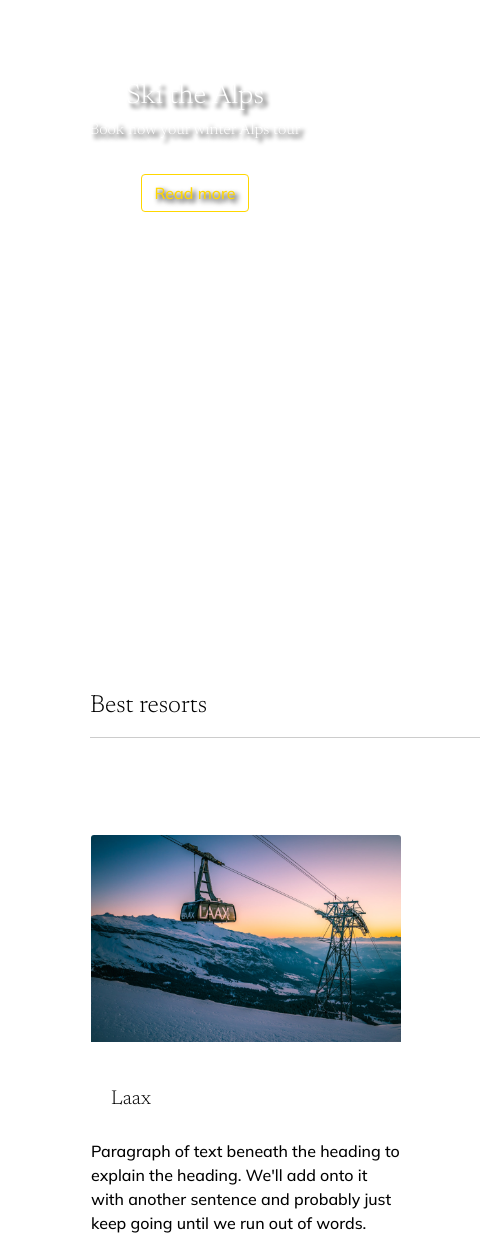
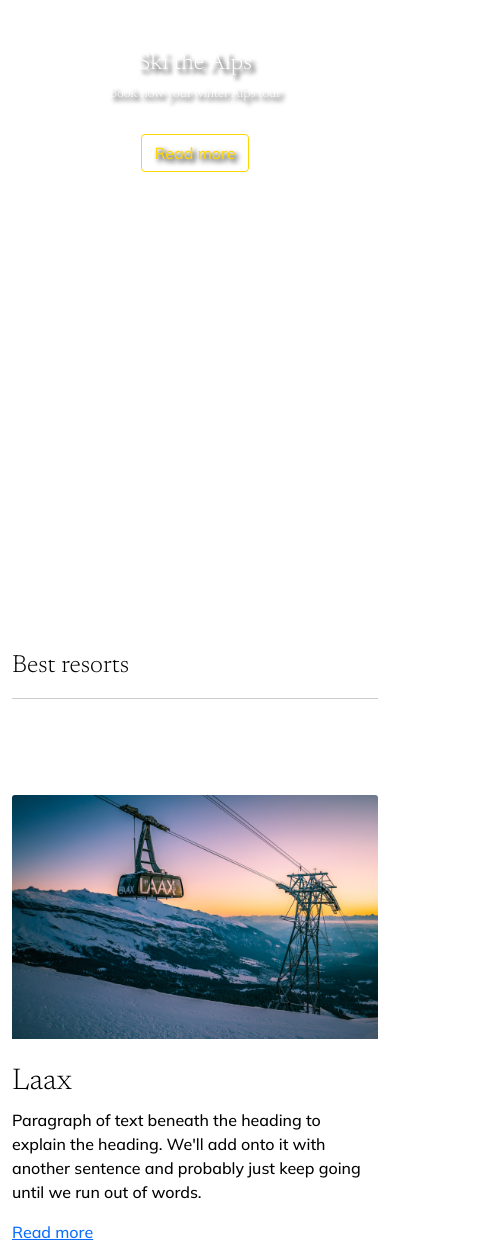
Before and after one commit to xChAmeLIoNz/Website_bootstrap, a website built with webpack: page index.html in a window 390 px wide. Shown: the part 380-1627 px from the top of the page, 492 px wide, since content can reach past the window. Built offline with nearby package versions, Linux system fonts and the light colour scheme; files whose address does not match are found by name.

Commit message:
Fixed responsiveness and upload to classroom

```diff
--- a/index.html
+++ b/index.html
@@ -52,8 +52,8 @@
 
   <div class="immagine">
     <div class="container">
-      <h1>Ski the Alps</h1>
-      <h6>Book now your winter Alps tour</h6>
+      <h1 class="main-title">Ski the Alps</h1>
+      <h6 class="second-title">Book now your winter Alps tour</h6>
       <div class="bottone">
         <a class="btn btn-outline-warning" href="#">Read more</a>
       </div>
@@ -66,7 +66,7 @@
 
 
 
-  <section class="contenitoress">
+  <section class="container-fluid">
     <div class="resorts">
       <h2>Best resorts</h2>
       <hr>
@@ -74,7 +74,7 @@
 
     <div class="row gy-3 my-3">
       <div class="col-sm-6 col-md-3">
-        <div class="card">
+        <div class="">
           <img src="./dist/images/cards/laax.jpg" class="card-img-top" alt="laax">
           <div class="card-body">
             <h5 class="card-title">Laax</h5>
@@ -85,7 +85,7 @@
         </div>
       </div>
       <div class="col-sm-6 col-md-3">
-        <div class="card">
+        <div class="">
           <img src="./dist/images/cards/gstaad.jpg" class="card-img-top" alt="gstaad">
           <div class="card-body">
             <h5 class="card-title">Gstaad</h5>
@@ -96,7 +96,7 @@
         </div>
       </div>
       <div class="col-sm-6 col-md-3">
-        <div class="card">
+        <div class="">
           <img src="./dist/images/cards/lech.jpg" class="card-img-top" alt="lech">
           <div class="card-body">
             <h5 class="card-title">Lech</h5>
@@ -107,7 +107,7 @@
         </div>
       </div>
       <div class="col-sm-6 col-md-3">
-        <div class="card">
+        <div class="">
           <img src="./dist/images/cards/zermatt.jpg" class="card-img-top" alt="zermatt">
           <div class="card-body">
             <h5 class="card-title">Zermatt</h5>
--- a/src/scss/main.scss
+++ b/src/scss/main.scss
@@ -96,8 +96,8 @@ hr {
     flex-flow: wrap;
 }
 */
+
 .card {
-
     border-color: transparent;
 }
 
@@ -159,24 +159,57 @@ div.container{
     margin-top: 100px;
 }
 */
+/*
+.main-title {
+    font-size: 50px;
+}
 
-@media screen and (max-width: 1000px) {
-    .card {
-      width: 40%;
-    }
-  }
+.second-title {
+    font-size: 50px;
+}
+*/
 
-  @media screen and (max-width: 620px) {
-    .contenitoress {
-      width: 100%;
+@media screen and (max-width: 768px) {
+    .main-title {
+        font-size: 30px;
     }
 
-    .card-title {
-      padding: 20px;
-      font-size: 20px;
+    .second-title {
+        font-size: 13px;
+    }
+}
+
+@media screen and (max-width: 641px) {
+    .main-title {
+        font-size: 25px;
     }
 
-    .card {
-      width: 80%;
+    .second-title {
+        font-size: 13px;
     }
-  }
+
+    .navbar-brand > img {
+        height: 60px;
+        width: 100px;
+    }
+}
+
+@media screen and (max-width: 512px) {
+    .main-title {
+        font-size: 23px;
+    }
+
+    .second-title {
+        font-size: 13px;
+    }
+
+    .copy {
+        text-align: center;
+        padding-left: 0px;
+    }
+
+    .navbar-brand > img {
+        height: 60px;
+        width: 100px;
+    }
+}
```
